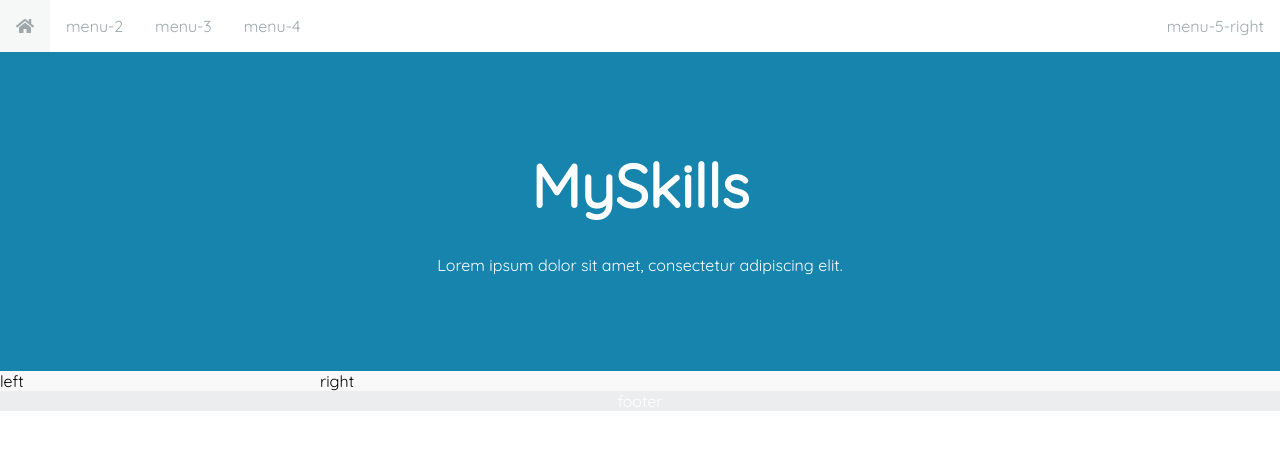
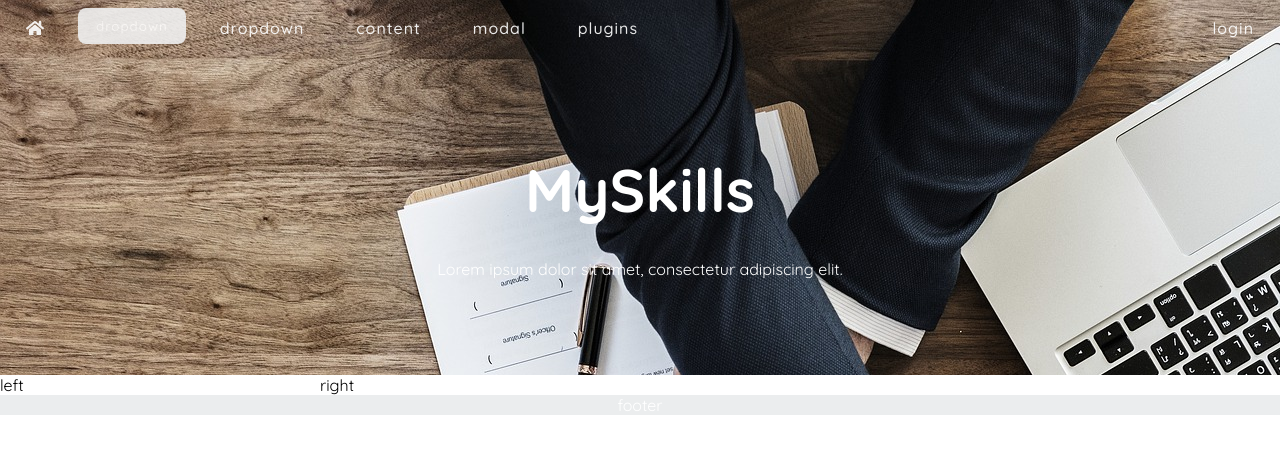
Before and after one commit to place4code/MySkills, a plain HTML site: page index.html in a window 1280 px wide. Drawn offline with Linux system fonts and the light colour scheme.

Commit message:
Problem styles copy

```diff
--- a/css/grid.scss
+++ b/css/grid.scss
@@ -2,7 +2,6 @@
 [class*="col-"] {
     float: left;
     overflow: hidden;
-    background-color: lighten($soft-gray, 5%);
 }
 
 .container-full {
--- a/css/style.scss
+++ b/css/style.scss
@@ -20,9 +20,12 @@ html, body {
     @include wh100();
 }
 
+.intro {
+    background-image: url("../img/bg-img.jpg");
+}
+
 .header {
     color: $font-color-header;
-    background-color: lighten($blue, 18%);
     text-align: center;
     padding: 96px 0px;
     h1 {
@@ -34,17 +37,25 @@ html, body {
 }
 
 .navbar {
-    background-color: white;
     display: block;
     overflow: hidden;
+    font-weight: 500;
+    letter-spacing: 1px;
     a {
-        color: darken($soft-gray, 28%);
-        padding: 16px;
+        opacity: 0.9;
+        color: white;
+        margin: 8px;
+        padding: 8px 16px;
         float: left; //for padding
         text-decoration: none;
+        border-radius: $radius;
+        border: 2px solid rgba(white, 0);
         &:hover {
+            opacity: 1;
             @include trans();
-            background-color: lighten($soft-gray, 4%);
+            border: 2px solid rgba(lighten($soft-gray, 4%), 0.9);
+            background-color: rgba(white, 0.2);
+            box-shadow: 0px 0px 15px 0px rgba(black, 0.5);
         }
     }
     .right {
@@ -83,7 +94,41 @@ html, body {
     }
 }
 
+.dropdown-navbar {
+    overflow: hidden;
+    float: left;
 
+    button
+         {
+             font-weight: 500;
+    letter-spacing: 1px;
+        opacity: 0.9;
+        color: white;
+        margin: 8px;
+        padding: 8px 16px;
+        float: left; //for padding
+        text-decoration: none;
+        border-radius: $radius;
+        border: 2px solid rgba(white, 0);
+        &:hover {
+            opacity: 1;
+            @include trans();
+            border: 2px solid rgba(lighten($soft-gray, 4%), 0.9);
+            background-color: rgba(white, 0.2);
+            box-shadow: 0px 0px 15px 0px rgba(black, 0.5);
+        }
+    }
+    .right {
+        float: right;
+    }
+    .active {
+        background-color: lighten($soft-gray, 4%)
+    }
+    .bar-icon {
+        display: none;
+
+    }
+}
 
 
 
--- a/css/variables.scss
+++ b/css/variables.scss
@@ -6,3 +6,5 @@ $soft-gray: #ebedee;
 $blue: #0c465c;
 $apple-blue: #0088cc;
 $font-color-header: white;
+
+$radius: 8px;
--- a/index.html
+++ b/index.html
@@ -7,29 +7,32 @@
     <title>MySkills</title>
 </head>
 <link rel="stylesheet" href="css/style.css">
-<link href="https://fonts.googleapis.com/css?family=Quicksand" rel="stylesheet">
+<link href="https://fonts.googleapis.com/css?family=Quicksand:300,400,500,700" rel="stylesheet">
 <script defer src="https://use.fontawesome.com/releases/v5.5.0/js/all.js" integrity="sha384-GqVMZRt5Gn7tB9D9q7ONtcp4gtHIUEW/yG7h98J7IpE3kpi+srfFyyB/04OV6pG0"
     crossorigin="anonymous"></script>
 <body>
 
 
-<div class="container-full">
+<div class="container-full intro">
     <div class="row">
         <div class="col-s-12">
             <div class="navbar" id="top-nav">
                 <a href="#" id="menu-1"><i class="fas fa-home"></i></a>
-                <a href="#" id="menu-2" class="">menu-2</a>
-                <a href="#" id="menu-3" class="">menu-3</a>
-                <a href="#" id="menu-4" class="">menu-4</a>
+                <div class="dropdown-navbar">
+                    <button class="dropdown-navbar-btn">dropdown</button>
+                </div>
+                <div class="dropdown-navbar-content">
+                    <a href="#">dropdown</a>
+                    <a href="#">content</a>
+                </div>
+
+                <a href="#" id="modal-menu" class="">modal</a>
+                <a href="#" id="menu-4" class="">plugins</a>
                 <a href="javascript:void(0);" class="bar-icon right" onclick="menuBar()"><i class="fas fa-bars"></i></a>
-                <a href="#" id="menu-5-right" class="right">menu-5-right</a>
+                <a href="#" id="menu-5-right" class="right">login</a>
             </div>
         </div>
     </div>
-</div>
-
-
-<div class="container-full">
     <div class="row">
         <div class="col-s-12">
             <div class="fill header">
@@ -39,6 +42,8 @@
         </div>
     </div>
 </div>
+
+
 
 
 <div class="container-full">
```
Also changed, not shown: css/style.css, img/bg-img.jpg (added), 1 other file.
